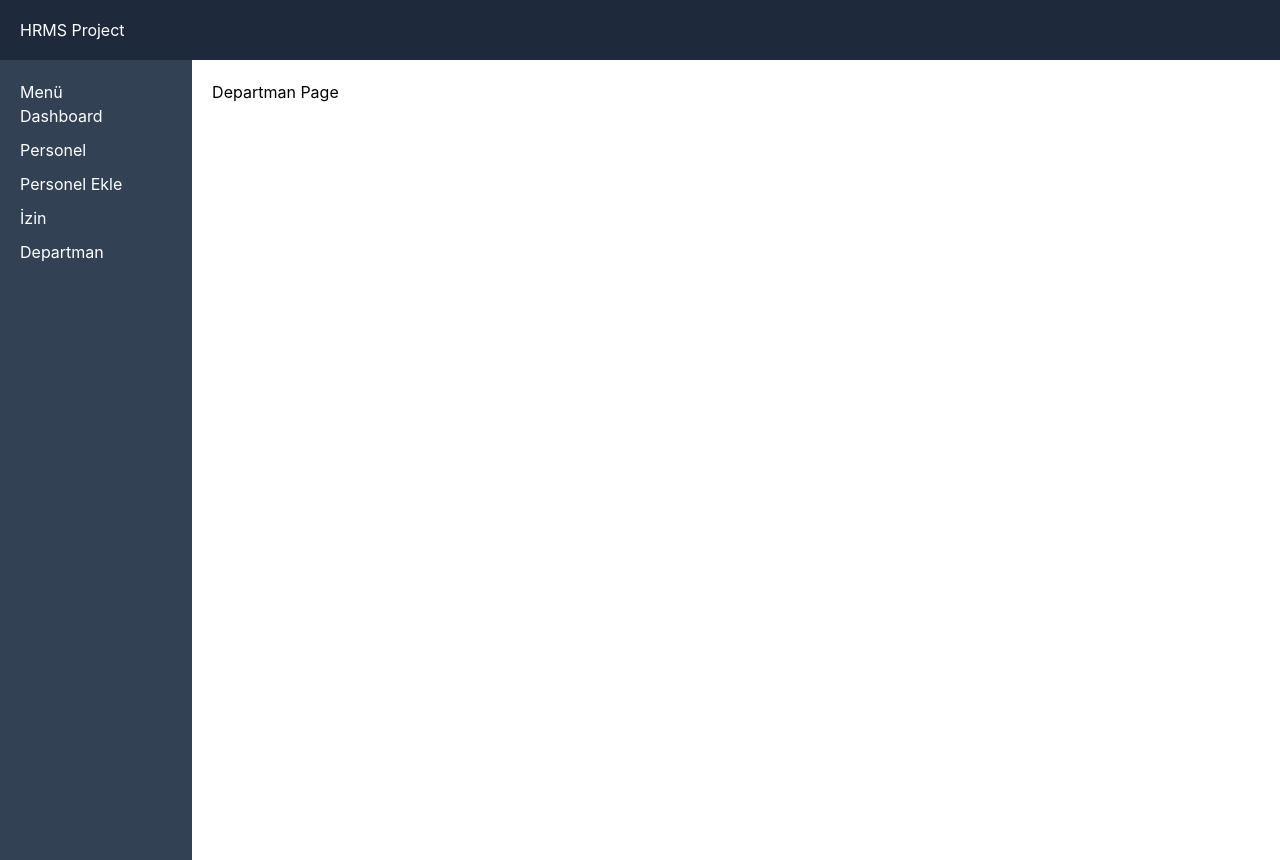
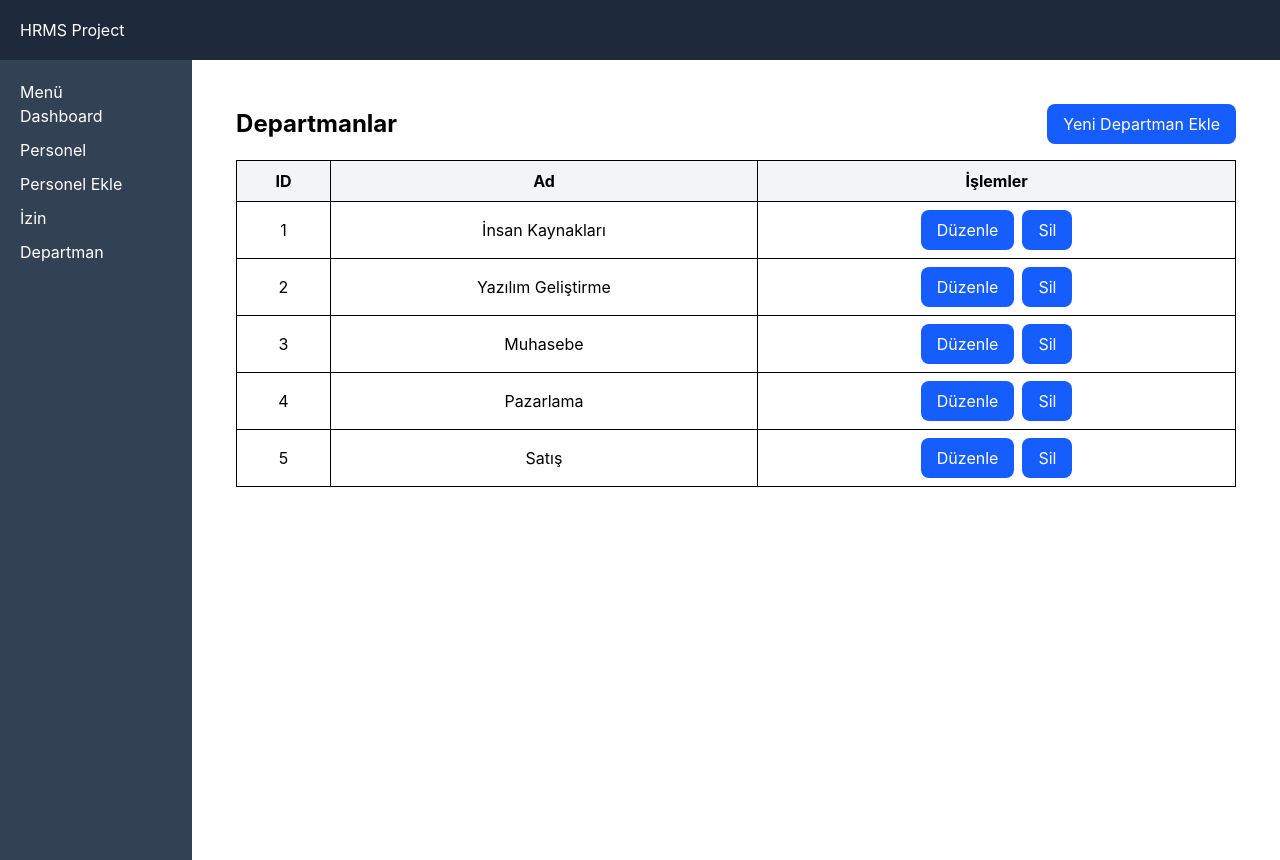
Before and after one commit to busraaozturk/HTML-CSS-JS, a React app in the folder IKYonetimSistemi/frontend/: page /departman in a window 1280 px wide. Built offline with nearby package versions, Linux system fonts and the light colour scheme; the HTML template or start-up script is replaced by a standard one.

Commit message:
Departman tablosu oluşturuldu.

```diff
--- /dev/null
+++ b/IKYonetimSistemi/frontend/src/components/departman/DepartmanTable/DepartmanTable.jsx
@@ -0,0 +1,31 @@
+import Button from "../../common/Button/Button";
+
+function DepartmanTable({ departmanlar, onDelete, onEdit }) {
+  return (
+    <table className="w-full border mt-4">
+      <thead>
+        <tr className="bg-gray-100">
+          <th className="p-2 border">ID</th>
+          <th className="p-2 border">Ad</th>
+          <th className="p-2 border">İşlemler</th>
+        </tr>
+      </thead>
+      <tbody>
+        {departmanlar.map((d) => (
+          <tr key={d.id} className="text-center">
+            <td className="border p-2">{d.id}</td>
+            <td className="border p-2">{d.ad}</td>
+            <td className="border p-2">
+              <div className="flex justify-center gap-2">
+                <Button text="Düzenle" onClick={() => onEdit(d.id)} />
+                <Button text="Sil" onClick={() => onDelete(d.id)} />
+              </div>
+            </td>
+          </tr>
+        ))}
+      </tbody>
+    </table>
+  );
+}
+
+export default DepartmanTable;
--- /dev/null
+++ b/IKYonetimSistemi/frontend/src/pages/Departman/DepartmanCreatePage.jsx
@@ -0,0 +1,33 @@
+import { useState } from "react";
+import { useNavigate } from "react-router-dom";
+import { departmanData } from "../../data/personeller";
+import Button from "../../components/common/Button/Button";
+
+function DepartmanCreatePage() {
+  const [ad, setAd] = useState("");
+  const navigate = useNavigate();
+
+  const handleSubmit = (e) => {
+    e.preventDefault();
+    departmanData.push({ id: Date.now(), ad });
+    navigate("/departman");
+  };
+
+  return (
+    <div className="p-6 max-w-md mx-auto">
+      <h1 className="text-2xl font-bold mb-4">Departman Ekle</h1>
+      <form onSubmit={handleSubmit} className="space-y-4">
+        <input
+          className="border p-2 w-full"
+          placeholder="Departman Adı"
+          value={ad}
+          onChange={(e) => setAd(e.target.value)}
+          required
+        />
+        <Button text="Kaydet" type="submit" />
+      </form>
+    </div>
+  );
+}
+
+export default DepartmanCreatePage;
--- /dev/null
+++ b/IKYonetimSistemi/frontend/src/pages/Departman/DepartmanEditPage.jsx
@@ -0,0 +1,37 @@
+import { useState } from "react";
+import { useNavigate, useParams } from "react-router-dom";
+import { departmanData } from "../../data/personeller";
+import Button from "../../components/common/Button/Button";
+
+function DepartmanEditPage() {
+  const { id } = useParams();
+  const navigate = useNavigate();
+  const departman = departmanData.find((d) => d.id === Number(id));
+  const [ad, setAd] = useState(departman?.ad || "");
+
+  const handleSubmit = (e) => {
+    e.preventDefault();
+    if (departman) {
+      departman.ad = ad;
+    }
+    navigate("/departman");
+  };
+
+  return (
+    <div className="p-6 max-w-md mx-auto">
+      <h1 className="text-2xl font-bold mb-4">Departman Düzenle</h1>
+      <form onSubmit={handleSubmit} className="space-y-4">
+        <input
+          className="border p-2 w-full"
+          placeholder="Departman Adı"
+          value={ad}
+          onChange={(e) => setAd(e.target.value)}
+          required
+        />
+        <Button text="Güncelle" type="submit" />
+      </form>
+    </div>
+  );
+}
+
+export default DepartmanEditPage;
--- a/IKYonetimSistemi/frontend/src/pages/Departman/DepartmanPage.jsx
+++ b/IKYonetimSistemi/frontend/src/pages/Departman/DepartmanPage.jsx
@@ -1,5 +1,44 @@
+
+import { useState } from "react";
+import { useNavigate } from "react-router-dom";
+import { departmanData } from "../../data/personeller";
+import DepartmanTable from "../../components/departman/DepartmanTable/DepartmanTable";
+import Button from "../../components/common/Button/Button";
+
 function DepartmanPage() {
-  return <h1>Departman Page</h1>;
+  const navigate = useNavigate();
+  const [departmanlar, setDepartmanlar] = useState(departmanData);
+
+  const onDelete = (id) => {
+    const yeniListe = departmanlar.filter((d) => d.id !== id);
+    setDepartmanlar(yeniListe);
+    const index = departmanData.findIndex((d) => d.id === id);
+    if (index !== -1) {
+      departmanData.splice(index, 1);
+    }
+  };
+
+  const onEdit = (id) => {
+    navigate(`/departman/duzenle/${id}`);
+  };
+
+  const handleCreate = () => {
+    navigate("/departman/ekle");
+  };
+
+  return (
+    <div className="p-6">
+      <div className="flex items-center justify-between mb-4">
+        <h1 className="text-2xl font-bold">Departmanlar</h1>
+        <Button text="Yeni Departman Ekle" onClick={handleCreate} />
+      </div>
+      <DepartmanTable
+        departmanlar={departmanlar}
+        onDelete={onDelete}
+        onEdit={onEdit}
+      />
+    </div>
+  );
 }
 
 export default DepartmanPage;
--- a/IKYonetimSistemi/frontend/src/routes/AppRouter.jsx
+++ b/IKYonetimSistemi/frontend/src/routes/AppRouter.jsx
@@ -4,6 +4,8 @@ import DashboardPage from "../pages/Dashboard/DashboardPage";
 import PersonelPage from "../pages/Personel/PersonelPage";
 import IzinPage from "../pages/Izin/IzinPage";
 import DepartmanPage from "../pages/Departman/DepartmanPage";
+import DepartmanCreatePage from "../pages/Departman/DepartmanCreatePage";
+import DepartmanEditPage from "../pages/Departman/DepartmanEditPage";
 import PersonelCreatePage from "../pages/Personel/PersonelCreatePage";
 import PersonelEditPage from "../pages/Personel/PersonelEditPage";
 function AppRouter() {
@@ -17,6 +19,8 @@ function AppRouter() {
                     <Route path="personel/duzenle/:id" element={<PersonelEditPage />} />
                     <Route path="izin" element={<IzinPage />} />
                     <Route path="departman" element={<DepartmanPage />} />
+                    <Route path="departman/ekle" element={<DepartmanCreatePage />} />
+                    <Route path="departman/duzenle/:id" element={<DepartmanEditPage />} />
                 </Route>
             </Routes>
         </BrowserRouter>
```
